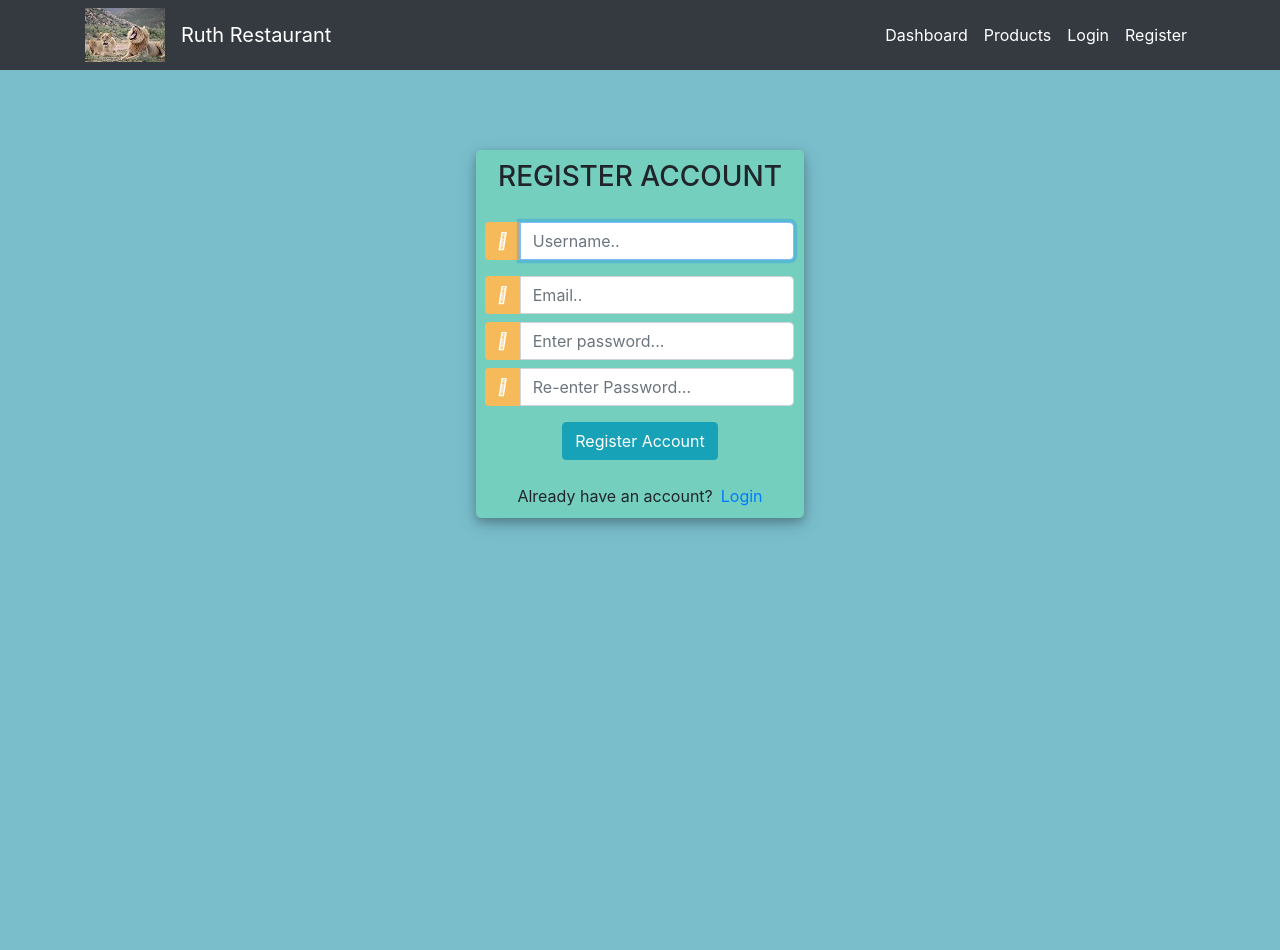
After one commit to Frank1963-mpoyi/ECOMMERCE-BIEN, a Django app: page /register in a window 1280 px wide. The commit adds this page. Run offline with Django 3.2, Linux system fonts and the light colour scheme; parts of the project's set-up code (start-up, migrations or seed data) failed here and were passed over; some libraries are stand-ins or nearby versions.

Commit message:
register part

```diff
--- a/ecommerce/apps/system/accounts/forms.py
+++ b/ecommerce/apps/system/accounts/forms.py
@@ -1,8 +1,22 @@
 from django.forms import ModelForm
+from django.contrib.auth.forms import UserCreationForm
+
+#import default django User model
+from django.contrib.auth.models import User
+
+from django import forms
 from .models import Order
+
+
 
 class OrderForm(ModelForm):
 
     class Meta:
         model = Order
         fields = '__all__'
+
+
+class CreateUserForm(UserCreationForm):
+    class Meta:
+        model = User
+        fields = ['username', 'email', 'password1', 'password2']
--- a/ecommerce/apps/system/accounts/urls.py
+++ b/ecommerce/apps/system/accounts/urls.py
@@ -7,11 +7,16 @@ from .views import (
     customer,
     createOrder,
     updateOrder,
-    deleteOrder
+    deleteOrder,
+    registerPage,
+    loginPage,
 
     )
 
 urlpatterns = [
+
+    path('register', registerPage, name="register" ),
+    path('login', loginPage, name="login" ),
     path('', home, name="home" ),
     path('products', products, name="products" ),
     path('customer/<int:pk>', customer, name="customer" ),
--- a/ecommerce/apps/system/accounts/views.py
+++ b/ecommerce/apps/system/accounts/views.py
@@ -1,8 +1,35 @@
 from django.shortcuts import render, get_object_or_404, redirect
+
+#import Django buidin Userregistration form
+from django.contrib.auth.forms import UserCreationForm
+
 from .models import Customer, Tag, Product, Order
-from .forms import OrderForm
+from .forms import OrderForm, CreateUserForm
 from .filters import OrderFilter
 
+
+
+
+
+def registerPage(request):
+    template_name = "accounts/register.html"
+    form = CreateUserForm()
+    if request.method == "POST":
+        form = CreateUserForm(request.POST or None)
+        if form.is_valid():
+            form.save()
+    context ={
+        'form': form
+    }
+    return render (request, "accounts/register.html", context)
+
+
+def loginPage(request):
+    template_name = "accounts/login.html"
+    context = {
+
+    }
+    return render (request,template_name, context)
 
 
 def home (request):
--- a/static/accounts/css/style.css
+++ b/static/accounts/css/style.css
@@ -15,3 +15,56 @@ body{
 #orders-pending{
     background-color: lightgreen;
 }
+
+/*  */
+
+body,
+html {
+    margin: 0;
+    padding: 0;
+    height: 100%;
+    background: #7abecc !important;
+}
+
+.user_card {
+    width: 350;
+    margin-top: auto;
+    margin-bottom: auto;
+    background: #74cfbf;
+    position: relative;
+    display: flex;
+    justify-content: center;
+    flex-direction: column;
+    padding: 10px;
+    box-shadow: 0 4px 8px 0 rgba(0,0,0,0.2), 0 6px 20px 0 rgba(0
+    ,0,0,0.19);
+    border-radius: 5px;
+}
+
+.form_container {
+    margin-top: 20px;
+}
+
+
+#form-title{
+    color: #fff;
+}
+
+.login_btn{
+    width: 100px;
+    background: #33ccff !important;
+    color: white !important;
+}
+
+.input-group-text {
+    background: #f7ba5b !important;
+    color: white !important;
+    border: 0 !important;
+    border-radius: 0.25rem 0 0 0.25rem !important;
+}
+
+.input_user,
+.input_pass:focus {
+    box-shadow: none !important;
+    outline: 0px !important;
+}
--- a/static/accounts/js/app.js
+++ b/static/accounts/js/app.js
@@ -0,0 +1,9 @@
+var form_fields = document.getElementsByTagName('input')
+form_fields[1].placeholder='Username..';
+form_fields[2].placeholder='Email..';
+form_fields[3].placeholder='Enter password...';
+form_fields[4].placeholder='Re-enter Password...';
+
+for (var field in form_fields){
+    form_fields[field].className += 'form-control'
+}
--- /dev/null
+++ b/templates/accounts/register.html
@@ -0,0 +1,68 @@
+{% extends 'base.html' %}
+
+
+
+{% block content %}
+
+    <h3 style="margin-top: 150px"></h3>
+
+    <div class="container h-100">
+        <div class="d-flex justify-content-center h-100">
+            <div class="user_card">
+                <div class="d-flex justify-content-center">
+                    <h3>REGISTER ACCOUNT</h3>
+                </div>
+                <div class="d-flex justify-content-center form_container">
+
+                    <form action="" method="POST">
+                        {% csrf_token %}
+                        <div class="input-group mb-3">
+                            <div class="input-group-append">
+                                <span class="input-group-text"><i class="
+                                    fas fa-user"></i></span>
+                            </div>
+                            {{form.username}}
+                        </div>
+
+                        <div class="input-group mb-2">
+                            <div class="input-group-append">
+                                <span class="input-group-text"><i class="
+                                    fas fa-envelope-square"></i></span>
+                            </div>
+                            {{form.email}}
+                        </div>
+
+                        <div class="input-group mb-2">
+                            <div class="input-group-append">
+                                <span class="input-group-text"><i class="
+                                    fas fa-key"></i></span>
+                            </div>
+                            {{form.password1}}
+                        </div>
+
+                        <div class="input-group mb-2">
+                            <div class="input-group-append">
+                                <span class="input-group-text"><i class="
+                                    fas fa-key"></i></span>
+                            </div>
+                            {{form.password2}}
+                        </div>
+
+                        <div class="d-flex justify-content-center mt-3 login_container">
+                            <input class="btn btn-info login_btn" type="submit"
+                            value="Register Account">
+                        </div>
+                    </form>
+                </div>
+
+                <div class="mt-4">
+                    <div class="d-flex justify-content-center links">
+                        Already have an account? <a href="{% url 'login' %}"
+                            class="ml-2"> Login</a>
+                    </div>
+                </div>
+            </div>
+        </div>
+    </div>
+
+{% endblock content %}
--- a/templates/base.html
+++ b/templates/base.html
@@ -10,6 +10,9 @@
     <link rel="stylesheet" href="https://cdnjs.cloudflare.com/ajax/libs/animate.css/4.1.1/animate.min.css">
     <!-- Import Local Static File -->
     <link rel="stylesheet" href="{% static 'accounts/css/style.css' %}">
+    <!-- paste font awesome cdn js here -->
+    <link rel="stylesheet" href="https://stackpath.bootstrapcdn.com/font-awesome/4.7.0/css/font-awesome.min.css">
+
     {% block title %}  {% endblock title %}
 </head>
 <body>
@@ -23,6 +26,11 @@
 
 
 
+
+
+
+    <script src="{% static 'accounts/js/app.js' %}"></script>
+
     <script src="https://code.jquery.com/jquery-3.2.1.slim.min.js" integrity="sha384-KJ3o2DKtIkvYIK3UENzmM7KCkRr/rE9/Qpg6aAZGJwFDMVNA/GpGFF93hXpG5KkN" crossorigin="anonymous"></script>
     <script src="https://cdnjs.cloudflare.com/ajax/libs/popper.js/1.12.9/umd/popper.min.js" integrity="sha384-ApNbgh9B+Y1QKtv3Rn7W3mgPxhU9K/ScQsAP7hUibX39j7fakFPskvXusvfa0b4Q" crossorigin="anonymous"></script>
     <script src="https://maxcdn.bootstrapcdn.com/bootstrap/4.0.0/js/bootstrap.min.js" integrity="sha384-JZR6Spejh4U02d8jOt6vLEHfe/JQGiRRSQQxSfFWpi1MquVdAyjUar5+76PVCmYl" crossorigin="anonymous"></script>
```
Also changed, not shown: ecommerce/apps/system/accounts/filters.py (+5 -7 lines), templates/accounts/login.html (added).
